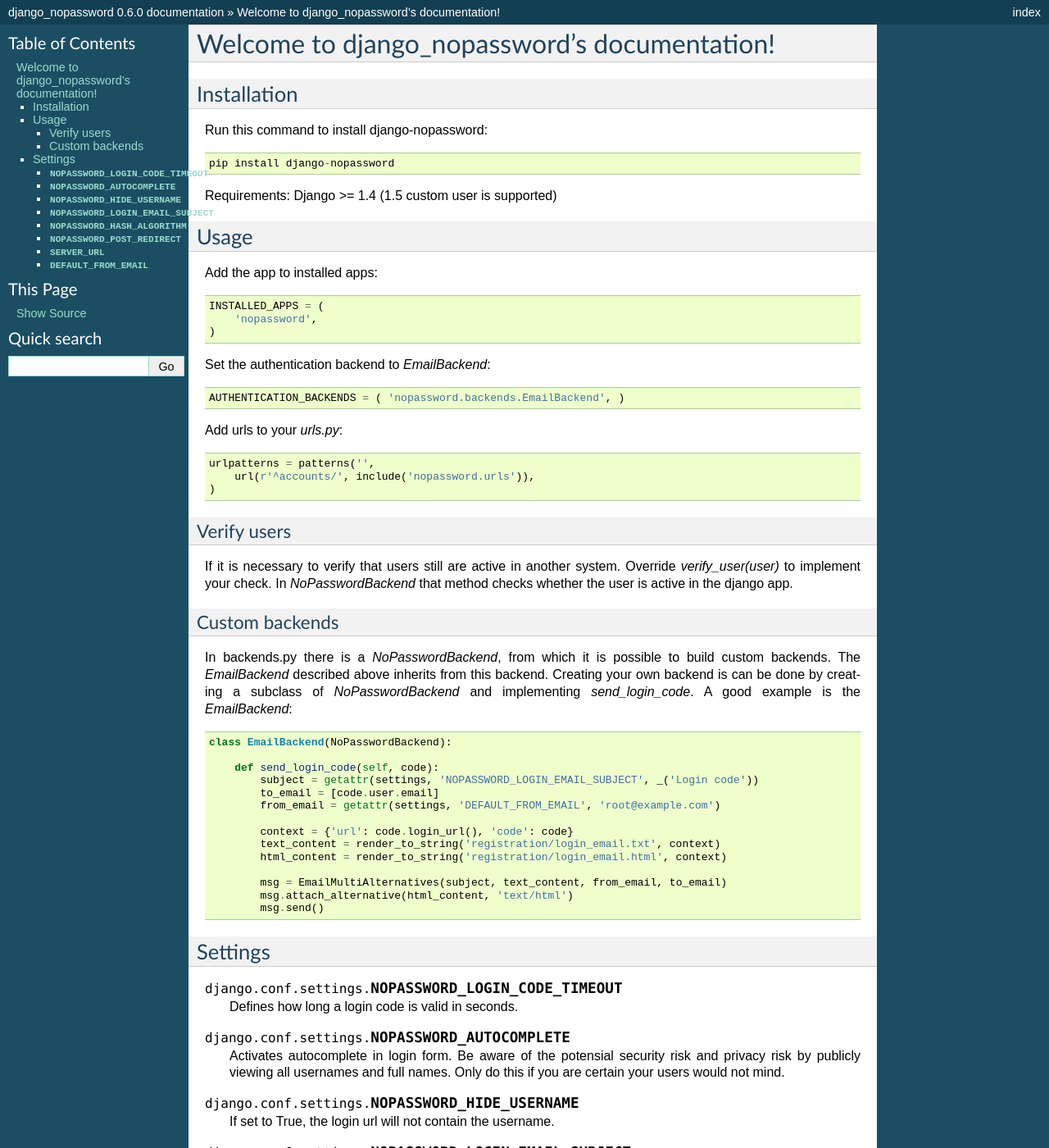
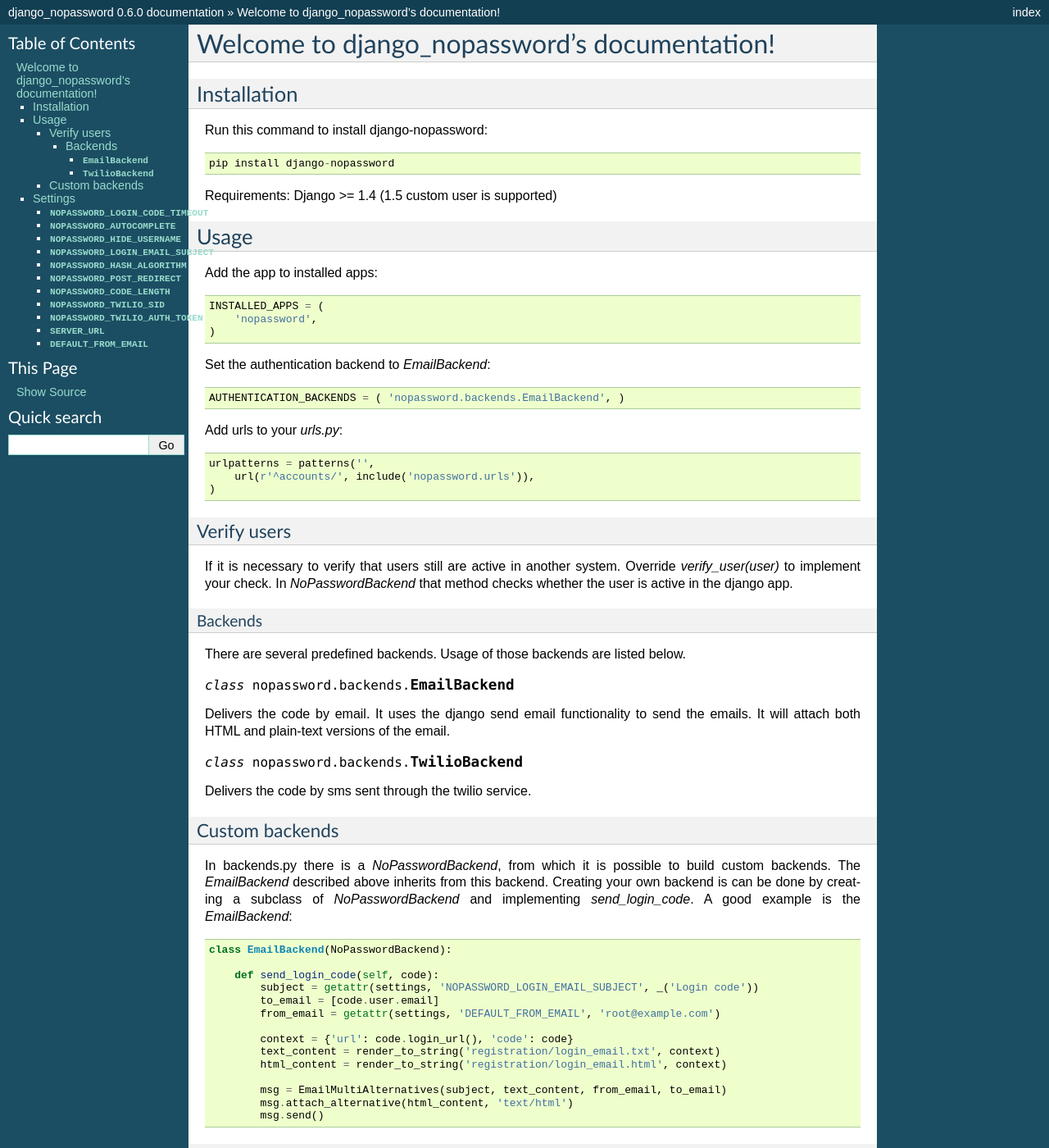
Before and after one commit to relekang/django-nopassword, a Sphinx documentation site: the page built from docs/index.rst, in a window 1280 px wide and 1400 px high. Shown: the whole window at 82% size. Built offline with Sphinx 7.4.7, drawn with Linux system fonts in a browser that asks for light colours; some of the changed text lies outside the part shown.

Commit message:
Fix #35, Update settings docs and backends docs

```diff
--- a/docs/settings.rst
+++ b/docs/settings.rst
@@ -30,6 +30,15 @@
 
     By default, the login code url requires a POST request to authenticate the user. A GET request renders ``registration/login_submit.html``, which contains some Javascript that automatically performs the POST on page load. To authenticate directly inside the initial GET request instead, set this to ``False``.
 
+.. attribute:: NOPASSWORD_CODE_LENGTH
+    The length of the code used to log people in. Default is 20.
+
+.. attribute:: NOPASSWORD_TWILIO_SID
+    Account ID for Twilio.
+
+.. attribute:: NOPASSWORD_TWILIO_AUTH_TOKEN
+    Account secret for Twilio
+
 Django settings used in django-nopassword
 +++++++++++++++++++++++++++++++++++++++++
 
--- a/docs/usage.rst
+++ b/docs/usage.rst
@@ -22,6 +22,20 @@
 *verify_user(user)* to implement your check. In *NoPasswordBackend* that method checks
 whether the user is active in the django app.
 
+Backends
+++++++++
+There are several predefined backends. Usage of those backends are listed below.
+
+.. currentmodule:: nopassword.backends
+
+.. class:: EmailBackend
+Delivers the code by email. It uses the django send email functionality to send
+the emails. It will attach both HTML and plain-text versions of the email.
+
+.. class:: TwilioBackend
+Delivers the code by sms sent through the twilio service.
+
+
 Custom backends
 ~~~~~~~~~~~~~~~
 In backends.py there is a *NoPasswordBackend*, from which it is possible
```
